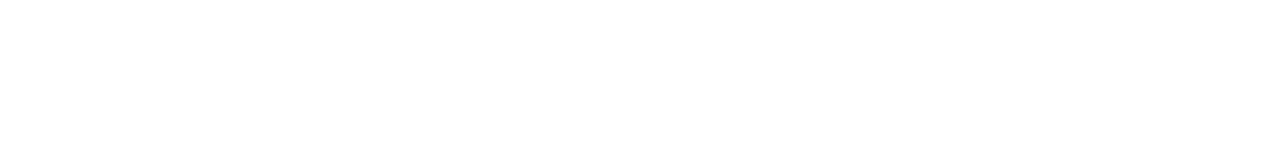
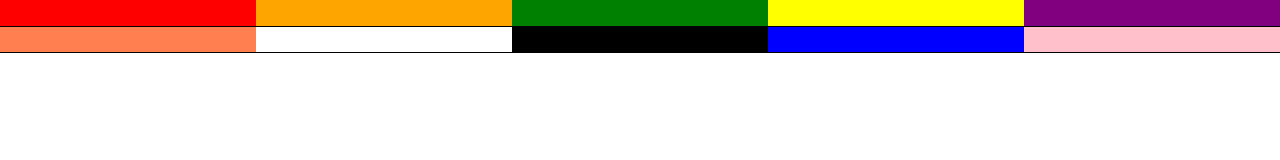
Before and after one commit to gasada-dev/Canvas, a plain HTML site: page index.html in a window 1280 px wide. Drawn offline with Linux system fonts and the light colour scheme.

Commit message:
feat: add variables.scss and add palette

```diff
--- a/index.html
+++ b/index.html
@@ -7,8 +7,23 @@
   <link rel="stylesheet" href="./css/style.css">
   <title>Canvas</title>
 </head>
+
 <body>
-  <canvas id="draw" width="800" height="800"></canvas>
+  <main class="main">
+  <div class="palette">
+    <div class="color red"></div>
+    <div class="color orange"></div>
+    <div class="color green"></div>
+    <div class="color yellow"></div>
+    <div class="color purple"></div>
+    <div class="color coral"></div>
+    <div class="color white"></div>
+    <div class="color black"></div>
+    <div class="color blue"></div>
+    <div class="color pink"></div>
+   </div>
+  <canvas class="canvas" id="draw" width="800" height="800"></canvas>
+</main>
   <script src="./src/js/index.js"></script>
 </body>
 </html>
--- a/src/js/index.js
+++ b/src/js/index.js
@@ -1,8 +1,10 @@
 const CANVAS = document.querySelector('#draw');
 const CTX = CANVAS.getContext('2d');
+const PALETTE = document.querySelectorAll('palette');
 
 CANVAS.width = window.innerWidth;
-CANVAS.height = window.innerHeight;
+// Я не придумал как убрать прокрутку, по этому отключил
+// CANVAS.height = window.innerHeight;
 CTX.strokeStyle = '#BADASS';
 CTX.lineJoin = 'round';
 CTX.lineCap = 'round';
@@ -16,7 +18,6 @@ let direction = true;
 let draw = (e) => {
     if (!isDrawing) return;
     CTX.strokeStyle = `hsl(${color}, 100%, 50%)`;
-    console.log(e);
     CTX.beginPath();
     CTX.moveTo(lastX, lastY);
     CTX.lineTo(e.offsetX, e.offsetY);
--- /dev/null
+++ b/src/scss/_variables.scss
@@ -0,0 +1,10 @@
+$red: #FF0000;
+$orange: #FFA500;
+$green: #008000;
+$yellow: #FFFF00;
+$purple: #800080;
+$coral: #FF7F50;
+$white: #ffffff;
+$black: #000000;
+$blue: #0000FF;
+$pink: #FFC0CB;
--- a/src/scss/style.scss
+++ b/src/scss/style.scss
@@ -1 +1,50 @@
 @import "_normalize.scss";
+@import "_variables.scss";
+
+.main{
+        overflow: hidden;
+}
+.palette{
+    display: grid;
+    grid-template-columns: repeat(5, 1fr);
+
+    .color{
+        padding: 5%;
+        border-bottom: 1px solid #000;
+    }
+    .red{
+        background-color: $red;
+    }
+    .orange{
+        background-color: $orange;
+    }
+    .green{
+        background-color: $green;
+    }
+    .yellow{
+        background-color: $yellow;
+    }
+    .purple{
+        background-color: $purple;
+    }
+    .coral{
+        background-color: $coral;
+    }
+    .white{
+        background-color: $white;
+    }
+    .black{
+        background-color: $black;
+    }
+    .blue{
+        background-color: $blue;
+    }
+    .pink{
+        background-color: $pink;
+    }
+}
+.canvas{
+    position: relative;
+    top: 0px;
+    left: 0px;
+}
```
Also changed, not shown: css/style.css, 1 other file.
